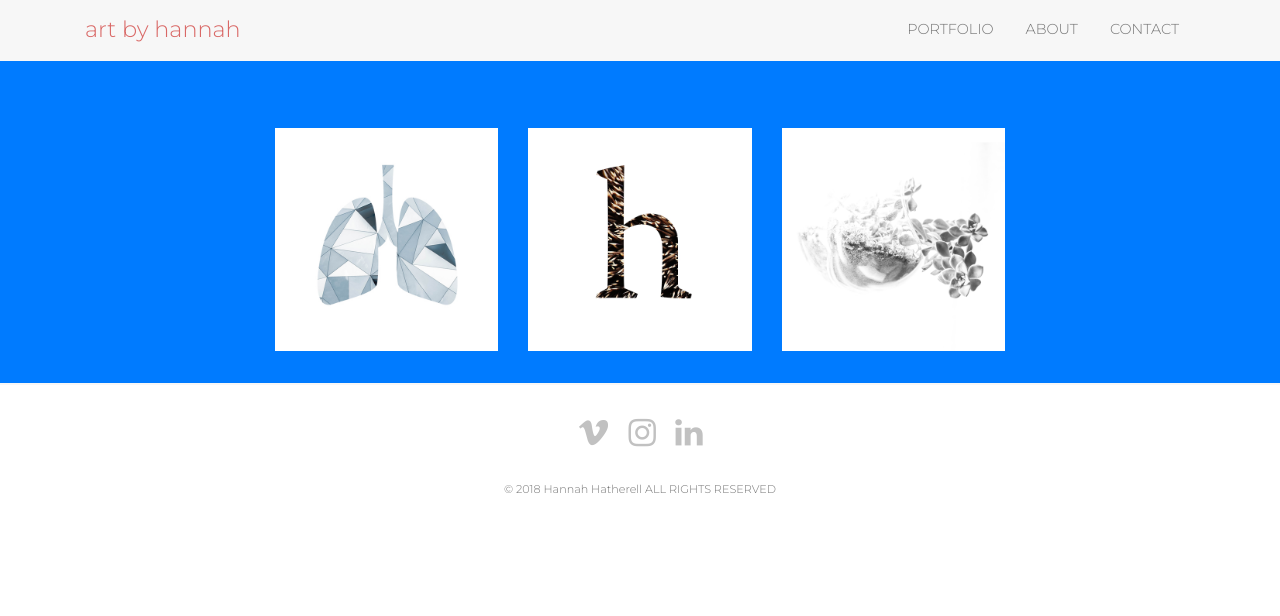
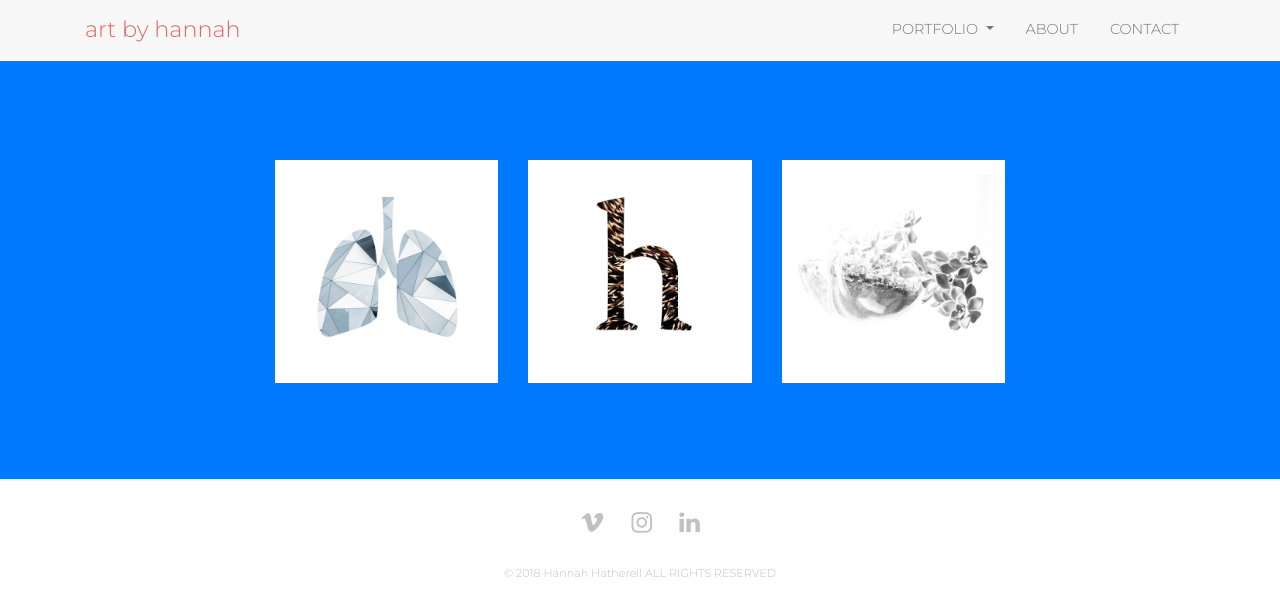
Before and after one commit to Hath0013/artbyhannah, a website with bundled scripts: page index.html in a window 1280 px wide. Built offline with nearby package versions, Linux system fonts and the light colour scheme.

Commit message:
completed homepage

```diff
--- a/index.html
+++ b/index.html
@@ -36,8 +36,15 @@
         </button>
         <div class="collapse navbar-collapse" id="navbarResponsive">
           <ul class="navbar-nav ml-auto">
-            <li class="nav-item">
-              <a class="nav-link js-scroll-trigger" href="index.html">Portfolio</a>
+            <li class="nav-item dropdown">
+             <a class="nav-link dropdown-toggle" href="#" id="navbarDropdownMenuLink" data-toggle="dropdown" aria-haspopup="true" aria-expanded="false">
+               Portfolio
+             </a>
+             <div class="dropdown-menu" aria-labelledby="navbarDropdownMenuLink">
+               <a class="dropdown-item" href="graphic.html">Graphic Design</a>
+               <a class="dropdown-item" href="type.html">Typography</a>
+               <a class="dropdown-item" href="photog.html">Photography</a>
+             </div>
             </li>
             <li class="nav-item">
               <a class="nav-link js-scroll-trigger" href="about.html">About</a>
@@ -49,12 +56,6 @@
         </div>
       </div>
     </nav>
-
-    <header>
-
-    </header>
-
-
 
     <section class="bg-primary">
       <div class="container">
@@ -137,9 +138,9 @@
       <div class="container">
         <div class="row">
           <div class="col-lg-8 mx-auto text-center">
-            <a href="#"><i class="fa fa-vimeo"></i></a>
-            <a href="#"><i class="fa fa-instagram"></i></a>
-            <a href="#"><i class="fa fa-linkedin"></i></a>
+            <a href="https://vimeo.com/user43786415/videos/sort:date" target="_blank"><i class="fa fa-vimeo"></i></a>
+            <a href="https://www.instagram.com/han.hat/" target="_blank"><i class="fa fa-instagram"></i></a>
+            <a href="https://ca.linkedin.com/in/hannahhatherell" target="_blank"><i class="fa fa-linkedin"></i></a>
             <p class="section-heading">© 2018 Hannah Hatherell ALL RIGHTS RESERVED</p>
           </div>
         </div>
--- a/scss/creative.scss
+++ b/scss/creative.scss
@@ -49,7 +49,10 @@ h1, h2, h3, h4, h5, h6, p, a {
   }
 }
 
-//Images
+.dropdown-menu {
+  background-color: $lightgrey;
+  border: none;
+}
 
 
 //Links
@@ -159,7 +162,7 @@ footer {
   padding-top: 1.5rem;
   font-size: .7rem;
   p {
-    color: $darkgrey;
+    color: $mediumgrey;
     padding-top: 1.5rem;
   }
   a {
@@ -191,24 +194,21 @@ footer {
   .desktop {
     display: block;
   }
-
-  .col-lg-8 {
-    flex: 0!important;
-    max-width: 90%!important;
-}
-
-bootstrap.min.css:6
-
+  .bg-primary {
+    padding-bottom: 6rem!important;
+    padding-top: 10rem!important;
+    border-bottom: solid 2px $lightgrey;
+  }
   .hovereffect a, .hovereffect p {
-  padding: 3em 0;
-  font-size: 1.15rem;
-  font-weight: 400;
+    padding: 4em 0;
+    font-size: 1.15rem;
+    font-weight: 400;
   }
   footer a {
       color: $mediumgrey;
-      font-size: 2rem;
-      margin-left: .5rem;
-      margin-right: .5rem;
+      font-size: 1.5rem;
+      margin-left: .75rem;
+      margin-right: .75rem;
   }
 }
 
```
Also changed, not shown: css/creative.css, css/creative.min.css.
